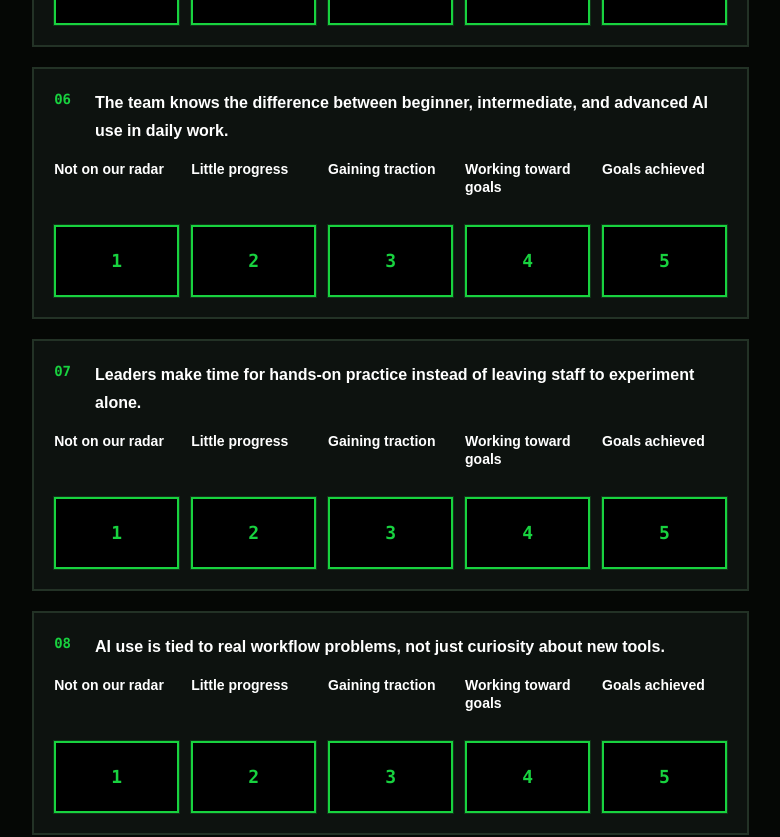
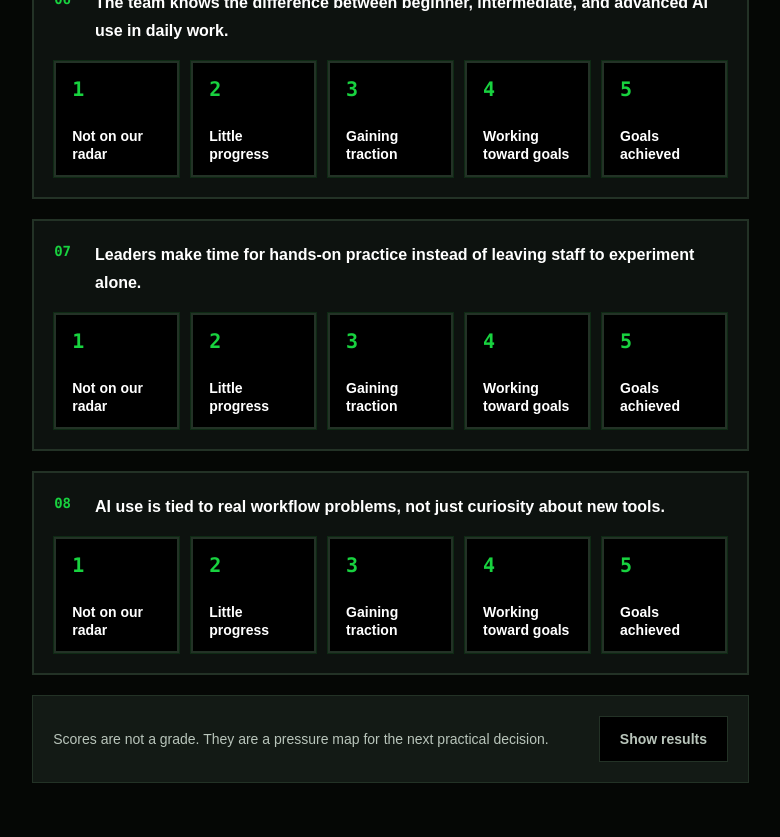
Before and after one commit to jtneumann23/jt23-ai-adoption-diagnostic, a Next.js app: page / in a window 1280 px wide. Shown: the part 2900-3737 px from the top of the page, without its empty margins (467-1247 px from the left). Built offline with nearby package versions, Linux system fonts and the light colour scheme.

Commit message:
Refine diagnostic answer selection styling

```diff
--- a/app/page.tsx
+++ b/app/page.tsx
@@ -172,26 +172,27 @@ export default function Home() {
                     const selected = activeAnswers[question.id] === option.value;
 
                     return (
-                      <div className="flex min-w-0 flex-col gap-2" key={option.value}>
-                        <p className="min-h-[2.5rem] text-sm font-bold leading-tight text-white sm:min-h-[3.5rem]">
-                          {option.label}
-                        </p>
                       <button
                         aria-label={`${option.value}: ${option.label}`}
                         aria-pressed={selected}
-                          className={`group grid min-h-[4.5rem] place-items-center border-2 border-[var(--jt23-green)] bg-black px-3 py-3 text-center font-mono text-lg font-bold text-[var(--jt23-green)] transition hover:-translate-y-0.5 hover:bg-[#071108] ${
+                        className={`group flex min-h-[7.25rem] min-w-0 flex-col justify-between border-2 px-4 py-3 text-left transition hover:-translate-y-0.5 ${
                           selected
-                              ? "shadow-[0_0_0_2px_var(--jt23-green),0_0_24px_rgba(24,210,63,0.28)]"
-                              : "shadow-[0_0_0_1px_rgba(24,210,63,0.18)]"
+                            ? "border-[var(--jt23-green)] bg-[#071f0d] text-white shadow-[inset_0_0_0_1px_var(--jt23-green),0_0_30px_rgba(24,210,63,0.36)]"
+                            : "border-[var(--line)] bg-black text-white shadow-[0_0_0_1px_rgba(24,210,63,0.12)] hover:border-[var(--jt23-green)] hover:bg-[#071108]"
                         }`}
+                        key={option.value}
                         onClick={() =>
                           answerQuestion(question.id, option.value)
                         }
                         type="button"
                       >
+                        <span className="font-mono text-xl font-black text-[var(--jt23-green)]">
                           {option.value}
+                        </span>
+                        <span className="mt-3 text-sm font-bold leading-tight">
+                          {option.label}
+                        </span>
                       </button>
-                      </div>
                     );
                   })}
                 </div>
@@ -204,7 +205,7 @@ export default function Home() {
                 practical decision.
               </p>
               <button
-                className="border border-[var(--jt23-green)] bg-[var(--jt23-green)] px-5 py-3 text-sm font-bold text-black transition enabled:hover:bg-white disabled:cursor-not-allowed disabled:border-[var(--line)] disabled:bg-[#253026] disabled:text-[var(--muted)]"
+                className="border border-[var(--jt23-green)] bg-black px-5 py-3 text-sm font-bold text-[var(--jt23-green)] shadow-[0_0_24px_rgba(24,210,63,0.36)] transition enabled:hover:-translate-y-0.5 enabled:hover:bg-[#071f0d] enabled:hover:text-white disabled:cursor-not-allowed disabled:border-[var(--line)] disabled:bg-black disabled:text-[var(--muted)] disabled:shadow-none"
                 disabled={!isComplete}
                 onClick={showResult}
                 type="button"
--- a/work/check-flow.tsx
+++ b/work/check-flow.tsx
@@ -57,6 +57,45 @@ async function answerAll(value: 1 | 2 | 3 | 4 | 5) {
   }
 }
 
+async function selectFirstVisibleOption(value: 1 | 2 | 3 | 4 | 5) {
+  const firstQuestion = document.querySelector('[role="group"]');
+  assert.ok(firstQuestion);
+
+  const option = [...firstQuestion.querySelectorAll("button")].find((button) =>
+    button.textContent?.trim().startsWith(String(value)),
+  );
+  assert.ok(option, `option ${value} not found`);
+  await click(option);
+
+  return option;
+}
+
+async function expectVisualSelectionState() {
+  const selectedOption = await selectFirstVisibleOption(3);
+  assert.equal(selectedOption.getAttribute("aria-pressed"), "true");
+  assert.ok(
+    selectedOption.className.includes("bg-[#071f0d]"),
+    "selected answer should light up the full answer tile",
+  );
+  assert.ok(
+    selectedOption.className.includes("shadow-[inset_0_0_0_1px_var(--jt23-green)"),
+    "selected answer should have a visible neon green glow",
+  );
+
+  await answerAll(3);
+  const showResultsButton = buttonByText("Show results");
+  assert.equal(showResultsButton.hasAttribute("disabled"), false);
+  assert.equal(
+    showResultsButton.className.includes("bg-[var(--jt23-green)]"),
+    false,
+    "Show results should avoid the filled light-green style",
+  );
+  assert.ok(
+    showResultsButton.className.includes("shadow-[0_0_24px_rgba(24,210,63,0.36)]"),
+    "Show results should use a neon green treatment",
+  );
+}
+
 async function expectAssessmentResult(
   startButton: string,
   answerValue: 1 | 2 | 3 | 4 | 5,
@@ -89,6 +128,7 @@ assert.equal(text().includes("Answer key"), false);
 assert.ok(text().includes("Not on our radar"));
 assert.ok(text().includes("Goals achieved"));
 
+await expectVisualSelectionState();
 await expectAssessmentResult("Start AI Literacy Check", 1, 8, "AI Unclear");
 await expectAssessmentResult("Start AI Policy Check", 3, 24, "AI Curious");
 await expectAssessmentResult("Start AI Risk Check", 4, 32, "AI Capable");
```
Lines whose indentation alone changed are shown as unchanged.
